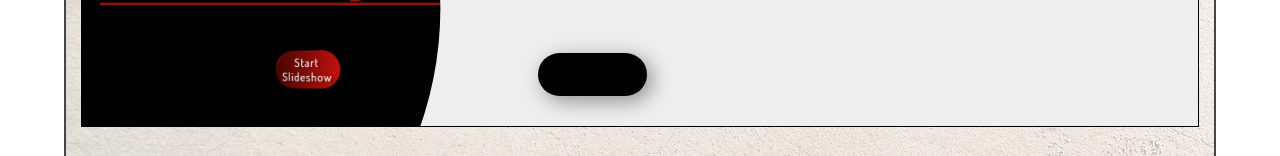
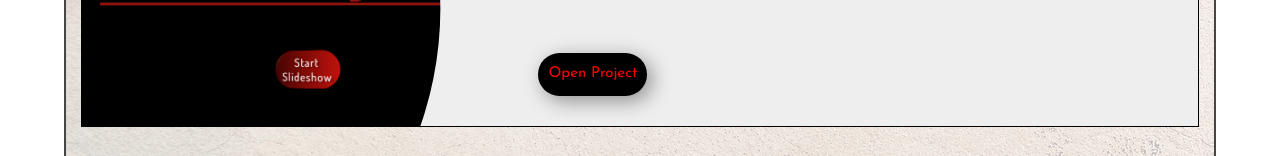
Before and after one commit to emzad/emzad.github.io, a plain HTML site: page index.html in a window 1280 px wide. Shown: the part 790-946 px from the top of the page. Drawn offline with nearby package versions, Linux system fonts and the light colour scheme; a web font is replaced by a local one.

Commit message:
Update index.html

```diff
--- a/index.html
+++ b/index.html
@@ -70,7 +70,7 @@
                 <h2 class="project-summary">Project from an Udemy course on HTML, CSS, and Javascript ideas.</h2>
                 </div>
                 <div class="button-row">
-                <button type="button"  style="background-color: black; fojnt-color: red;"><a href="fade_away_slide/fade_away_slide.html" target="_blank">Open Project</a></button>
+                <button type="button"  style="background-color: black;"><a href="fade_away_slide/fade_away_slide.html" style="color: red;" target="_blank">Open Project</a></button>
                 </div>
             </div>
 
```
